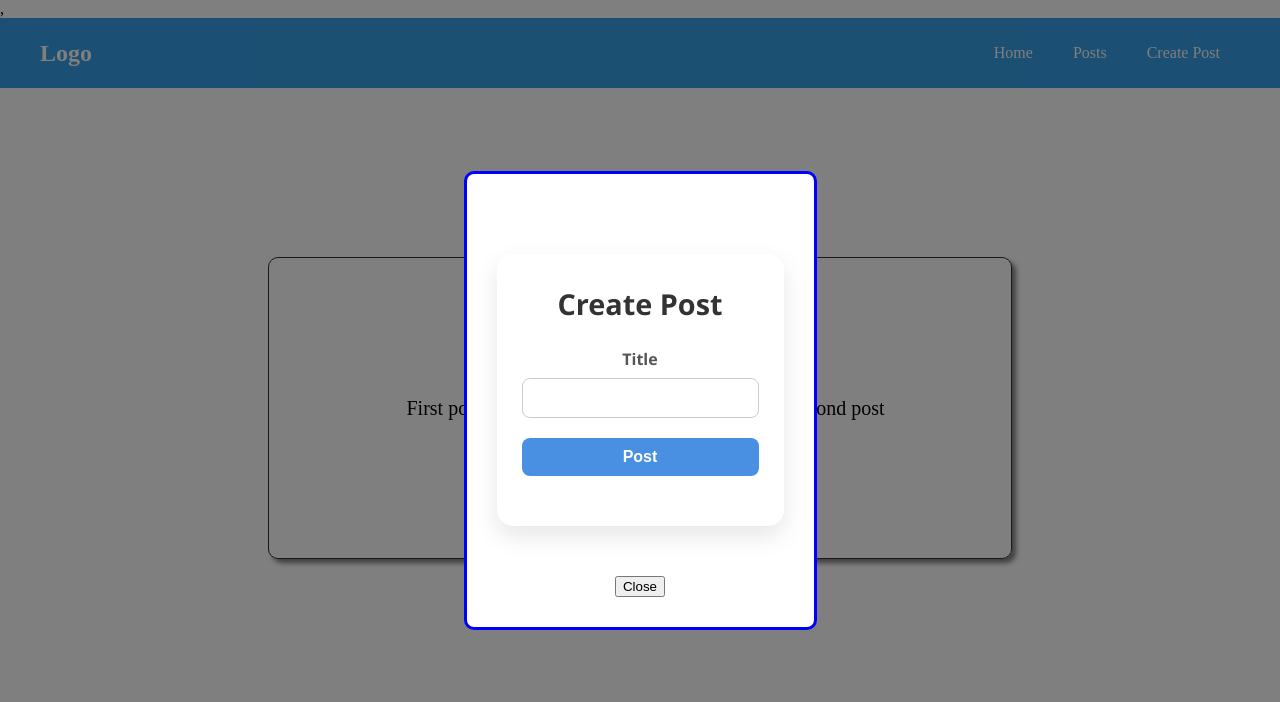
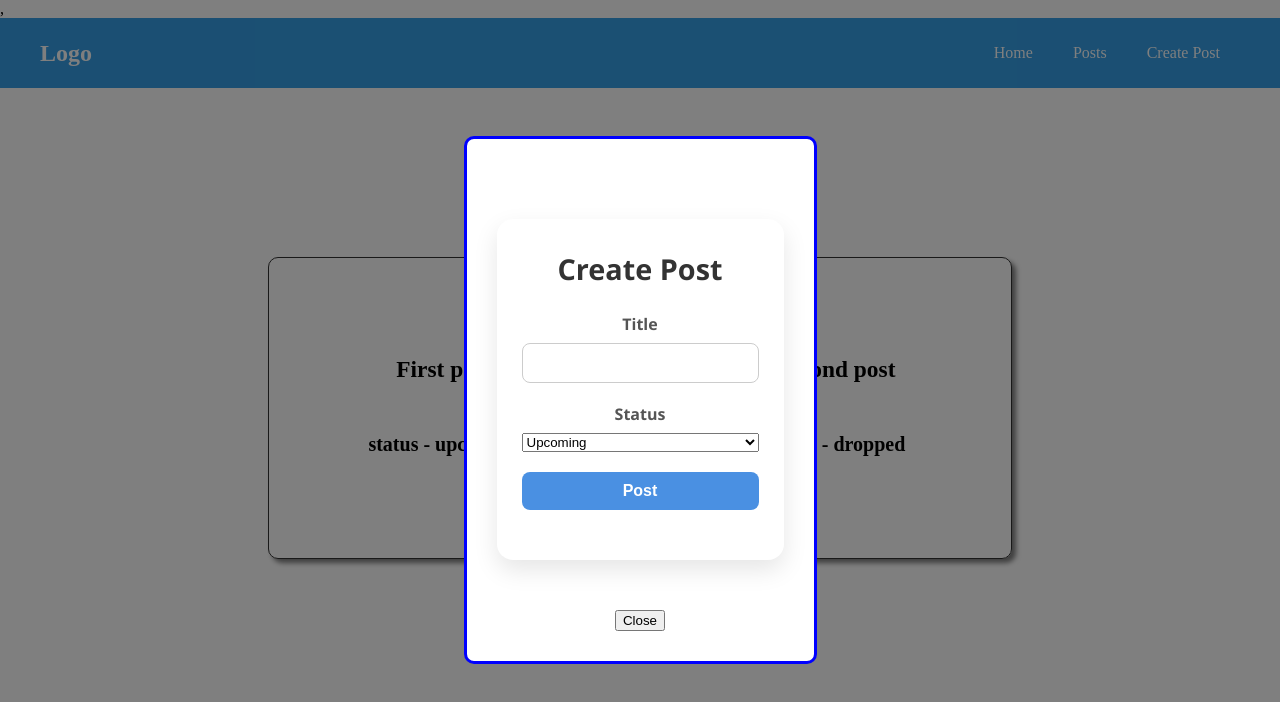
Before and after one commit to aungkyawth3t/spa-react, a React (Create React App) app: page / in a window 1280 px wide. Both pictures are taken after a click on the item "Create Post". Shown: the top 702 px of the page. Built offline with nearby package versions, Linux system fonts and the light colour scheme.

Commit message:
use select box

```diff
--- a/src/App.js
+++ b/src/App.js
@@ -12,10 +12,12 @@
     {
       id: 1,
       title: 'First post',
+      status: 'upcoming'
     },
     {
       id: 2,
       title: 'Second post',
+      status: 'dropped'
     }
   ]);
 
--- a/src/components/PostForm/index.js
+++ b/src/components/PostForm/index.js
@@ -1,30 +1,38 @@
-import React, { useRef, useState } from 'react'
+import React, { useState } from 'react'
 import './index.css';
 
 export default function PostForm({ addPost }) {
 
-  // let [title, setTitle] = useState("");
-  let title = useRef();
+  let [title, setTitle] = useState("");
+  let [status, setStatus] = useState("upcoming");
   let resetForm = () => {
-    // setTitle('');
-    title.current.value = '';
+    setTitle('');
   }
 
   let uploadPost = (e) => {
     e.preventDefault();
     let post = {
       id: Math.floor(Math.random() * 10000),
-      title: title.current.value
+      title: title,
+      status: status
     }
     addPost(post);
     resetForm();
   }
   return (
     <form className='post-form' onSubmit={uploadPost}>
-      <h1>Create Post</h1>
+      <h1>Create Post </h1>
       <div className="form-control">
         <label htmlFor="">Title</label>
-        <input type="text" ref={title} />
+        <input type="text" onChange={(e) => setTitle(e.target.value)} value={title} />
+      </div>
+      <div className="form-control">
+        <label htmlFor="">Status</label>
+        <select name="" id="" value={status} onChange={(e) => setStatus(e.target.value)}>
+          <option value="dropped">Dropped</option>
+          <option value="ongoing">Ongoing</option>
+          <option value="upcoming">Upcoming</option>
+        </select>
       </div>
       <div className="form-control">
         <button>Post</button>
--- a/src/components/SinglePost/index.css
+++ b/src/components/SinglePost/index.css
@@ -4,6 +4,7 @@
   width: 500px;
   height: 300px;
   display: flex;
+  flex-direction: column;
   justify-content: center;
   align-items: center;
   font-size: 20px;
--- a/src/components/SinglePost/index.js
+++ b/src/components/SinglePost/index.js
@@ -4,6 +4,9 @@
 export default function SinglePost({ post, styles }) {
   console.log(post);
   return (
-    <div className={`single-post ${styles.card}`} key={post.id}> {post.title} </div>
+    <div className={`single-post ${styles.card}`} key={post.id}>
+      <h3>{post.title}</h3>
+      <h4> status - {post.status} </h4>
+    </div>
   )
 }
```
